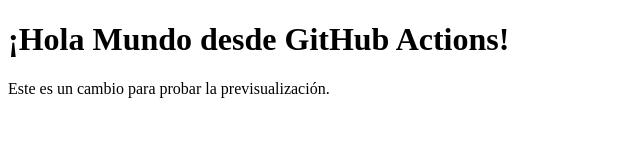
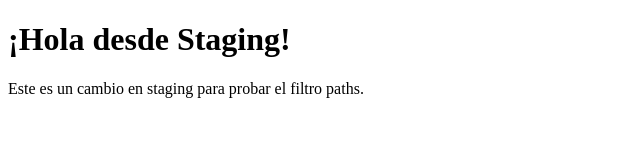
Before and after one commit to LuisPenafiel/mi-pagina-web-actions, a plain HTML site: page index.html in a window 1280 px wide. Shown: the whole page, without its empty margins (0-640 px from the left). Drawn offline with Linux system fonts and the light colour scheme.

Commit message:
Update index.html in staging to test paths filter

```diff
--- a/index.html
+++ b/index.html
@@ -4,7 +4,7 @@
 <title>Mi Página</title>
 </head>
 <body>
-<h1>¡Hola Mundo desde GitHub Actions!</h1>
-<p>Este es un cambio para probar la previsualización.</p>
+<h1>¡Hola desde Staging!</h1>
+<p>Este es un cambio en staging para probar el filtro paths.</p>
 </body>
 </html>
```
